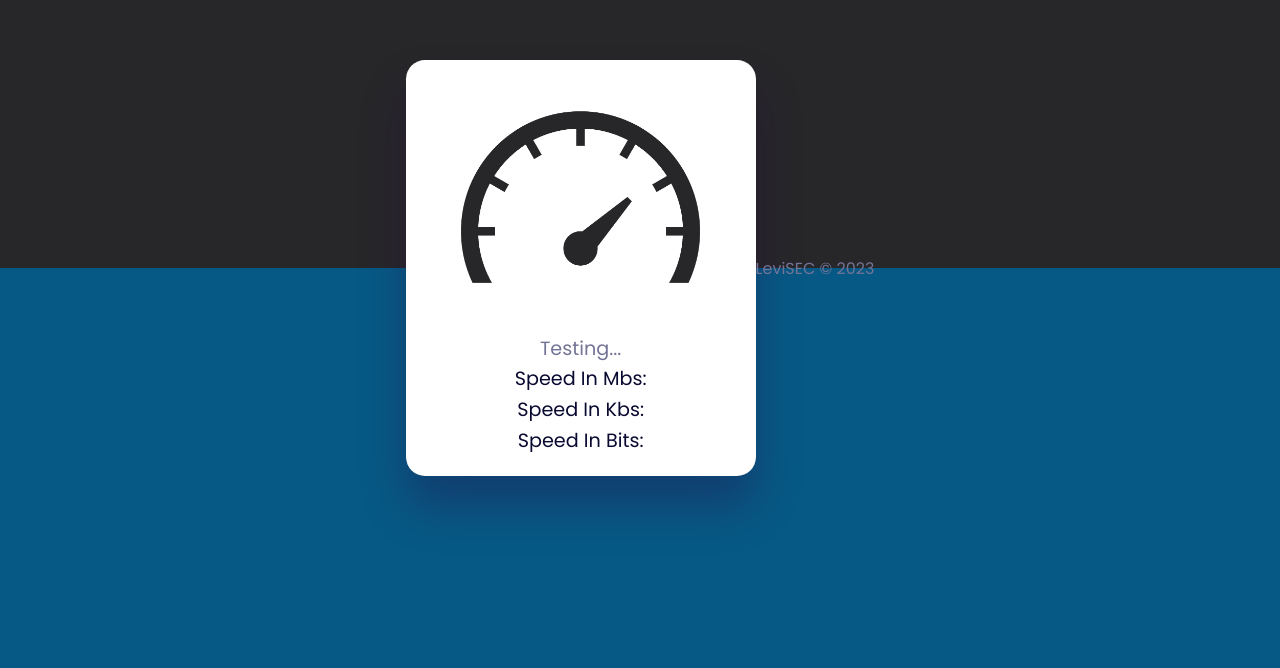
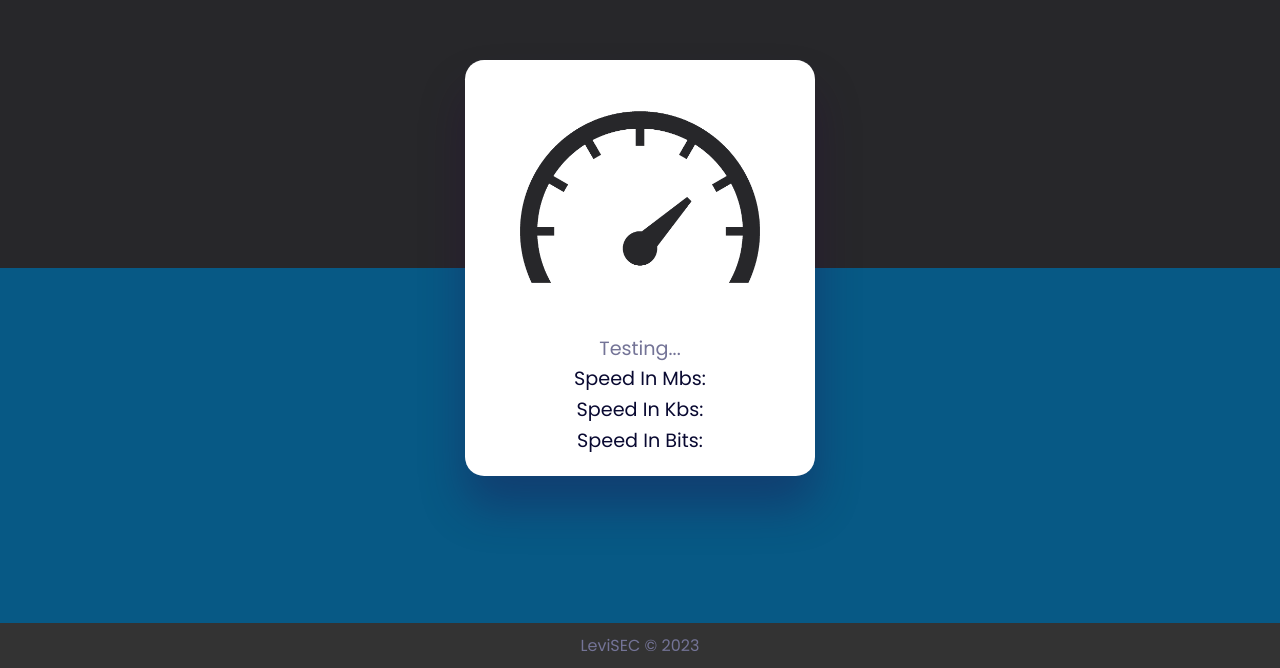
Before and after one commit to leviSEC/Internet-Speed-Test, a plain HTML site: page index.html in a window 1280 px wide. Shown: the part 132-800 px from the top of the page. Drawn offline with Linux system fonts and the light colour scheme; no server answers.

Commit message:
Update style.css
footer design

```diff
--- a/style.css
+++ b/style.css
@@ -41,3 +41,14 @@ span {
   font-weight: 400;
   color: #090931;
 }
+
+.footer {
+  text-align: center;
+  background-color: #333;
+  color: #fff;
+  padding: 10px;
+  position: fixed;
+  bottom: 0;
+  left: 0;
+  width: 100%;
+}
```
